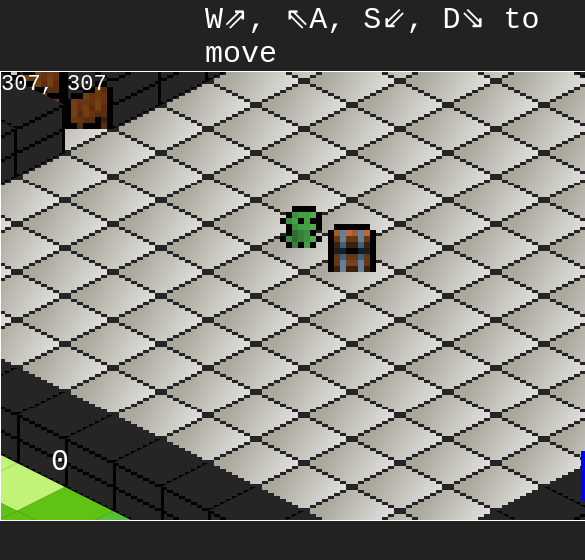
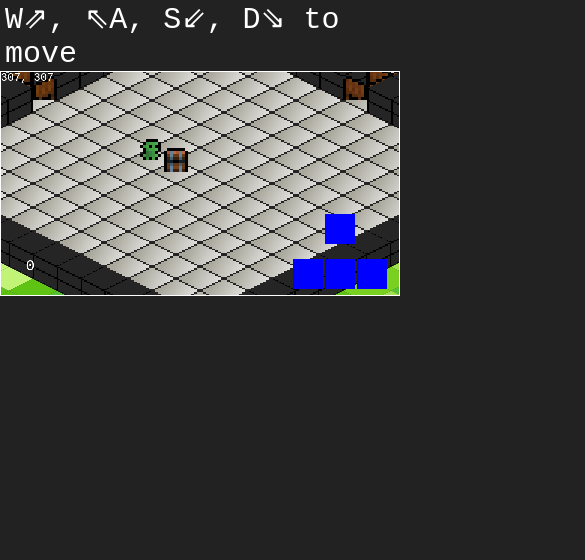
Before and after one commit to AmiQuitO/canvas-js, a plain HTML site: page index.html in a window 390 px wide. Shown: the top 560 px of the page, 585 px wide, since content can reach past the window. Drawn offline with Linux system fonts and the light colour scheme.

Commit message:
tweaks for mobile

```diff
--- a/js/global.js
+++ b/js/global.js
@@ -21,4 +21,4 @@ const BASE_SCALE = 24; // normally 20 // in the final game 30/35?
 
 const SPRITE_SIZE = 32; // better not change
 const MOVEMENT_SPEED = 1; // normally 1
-let FOV = 15; // normally 20 // final 7?
+let FOV = 9; // normally 20 // final 7?
--- a/style.css
+++ b/style.css
@@ -50,15 +50,39 @@ canvas{
     height: 50px;
     background-color: blue;
     z-index: 10;
-    margin: 5%;
+    margin: 2%;
 }
 #fst_button{
-    margin-left: 40%;
-    margin-right: 40%;
+    margin-left: 30%;
+    margin-right: 30%;
 }
 
 @media screen and (max-width: 800px){
+
+    #canvas-holder{
+        width: 400px;
+        height: 225px;
+    }
+    canvas{
+        width: 400px;
+        height: 225px;
+        border: 1px solid white;
+        image-rendering: pixelated;
+    }
+    #canvas-holder canvas{
+        position: absolute;
+        left:calc(50% - 200px);
+    }
     #canvas-holder #buttons-holder{
         display: flex;
     }
+
+    .buttons{
+        position: static;
+        width: 30px;
+        height: 30px;
+        background-color: blue;
+        z-index: 10;
+        margin: 1%;
+    }
 }
```
